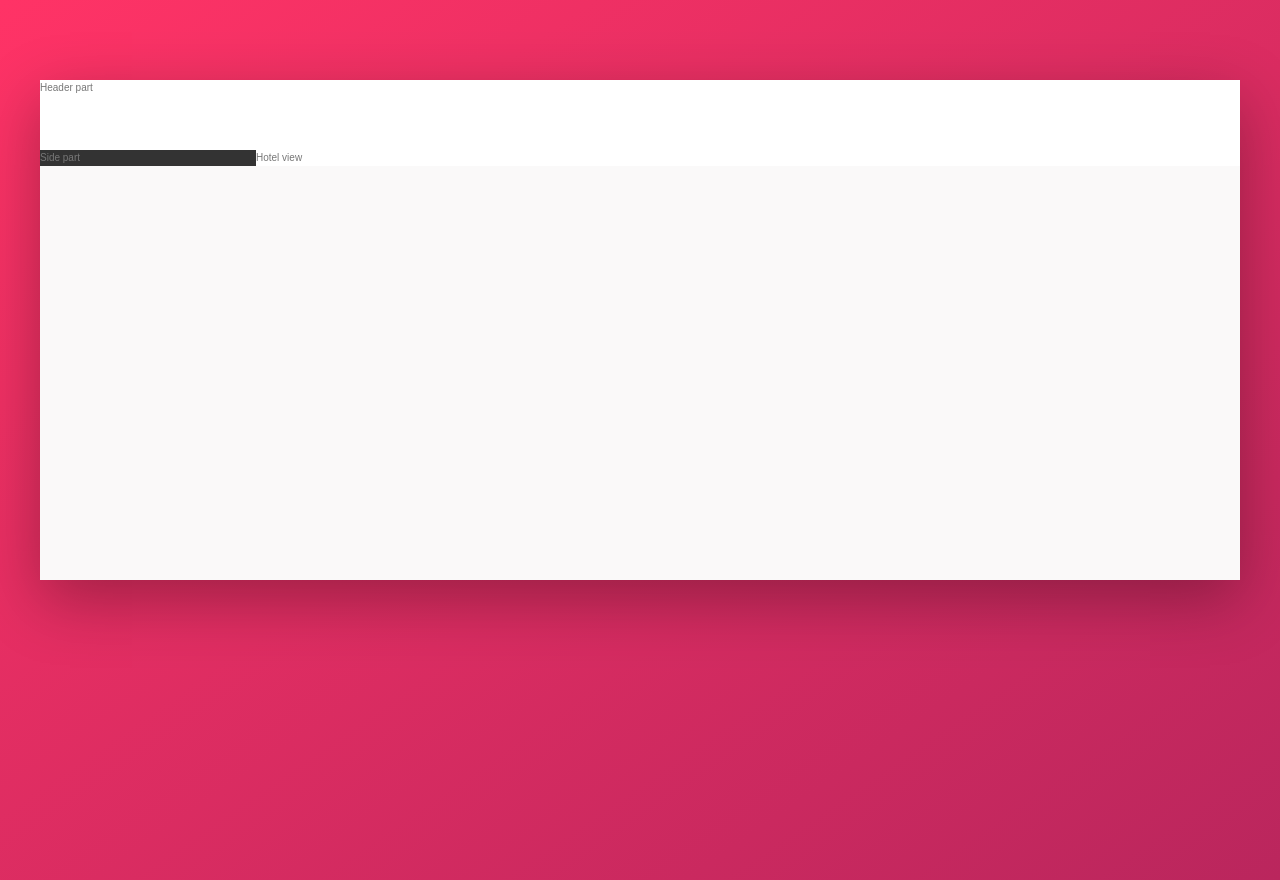
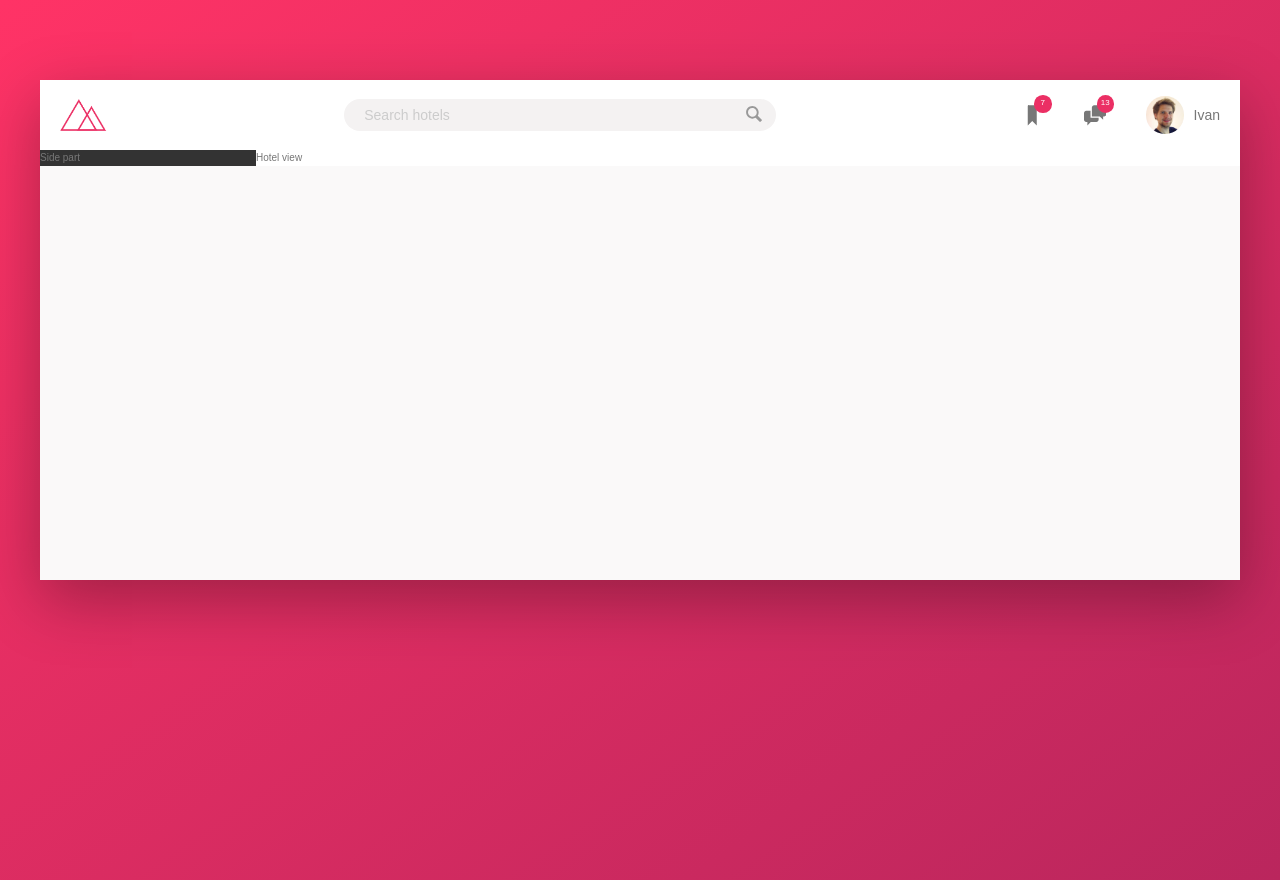
Before and after one commit to IvanRadovic/Trillo----CSS, a website: page index.html in a window 1280 px wide. Drawn offline with Linux system fonts and the light colour scheme.

Commit message:
Making header and styling child elements

```diff
--- a/index.html
+++ b/index.html
@@ -11,8 +11,38 @@
     <div class="container">
         <!-- --- Header --- -->
         <header class="header">
-            Header part
+            <img src="img/logo.png" alt="trillo logo" class="logo">
+
+            <form action="#" class="search">
+                <input type="text" class="search__input" placeholder="Search hotels">
+                <button class="search__button">
+                    <svg class="search__icon">
+                        <use xlink:href="img/sprite.svg#icon-magnifying-glass"></use>
+                    </svg>
+                </button>
+            </form>
+
+            <nav class="user-nav">
+                <div class="user-nav__icon-box">
+                    <svg class="user-nav__icon">
+                        <use xlink:href="img/sprite.svg#icon-bookmark"></use>
+                    </svg>
+                    <span class="user-nav__notification">7</span>
+                </div>
+                <div class="user-nav__icon-box">
+                    <svg class="user-nav__icon">
+                        <use xlink:href="img/sprite.svg#icon-chat"></use>
+                    </svg>
+                    <span class="user-nav__notification">13</span>
+                </div>
+                <div class="user-nav__user">
+                    <img src="img/user.jpg" alt="User photo" class="user-nav__user-photo">
+                    <span class="user-nav__user-name">Ivan</span>
+                </div>
+            </nav>
         </header>
+
+
         <!-- --- Content --- -->
         <div class="content">
             <!-- -- sidebar -- -->
--- /dev/null
+++ b/sass/components/_logo.scss
@@ -0,0 +1,4 @@
+.logo{
+    height: 3.25rem;
+    margin-left: 2rem;
+}
--- /dev/null
+++ b/sass/components/_search-box.scss
@@ -0,0 +1,56 @@
+.search {
+    flex: 0 0 40%;
+
+    display: flex;
+    justify-content: center;
+    align-items: center;
+
+    &__input{
+        font-family: inherit;
+        font-size: inherit;
+        color: inherit;
+        background-color: var(--color-light-2);
+        border: none;
+        padding: .8rem 2rem;
+        border-radius: 100px;
+        width: 90%;
+        transition: all .2s;
+        margin-right: -3.25rem;
+
+        &:focus{
+            outline: none;
+            width: 100%;
+            background-color: var(--color-light-3);
+        }
+
+        &::-webkit-input-placeholder{
+            font-weight: 100;
+            color: var(--color-light-4);
+        }
+    }
+
+    &__input:focus + &__button {
+        background-color: var(--color-light-3);
+    }
+
+    &__button{
+        border: none;
+        background-color: var(--color-light-2);
+
+        &:focus{
+            outline: none;
+        }
+
+        &:active{
+            transform: translateY(2px);
+        }
+
+    }
+
+    &__icon{
+        height: 2rem;
+        width: 2rem;
+        fill: var(--color-grey-3);
+
+    }
+}
--- /dev/null
+++ b/sass/components/_user-nav.scss
@@ -0,0 +1,52 @@
+.user-nav{
+    align-self: stretch;
+
+
+    display: flex;
+    align-items: center;
+
+    /* -- for all child elements -- */
+    & > * {
+        padding: 0 2rem;
+        cursor: pointer;
+        height: 100%;
+        display: flex;
+        align-items: center;
+    }
+
+    & > *:hover{
+        background-color: var(--color-light-2);
+    }
+
+    &__icon-box{
+        position: relative;
+    }
+
+    &__icon{
+        height: 2.25rem;
+        width: 2.25rem;
+        fill: var(--color-grey-2);
+    }
+
+    &__notification{
+        font-size: .8rem;
+        height: 1.75rem;
+        width: 1.75rem;
+        border-radius: 50%;
+        background-color: var(--color-primary);
+        color: #ffff;
+        position: absolute;
+        top: 1.5rem;
+        right: 1.2rem;
+        display: flex;
+        justify-content: center;
+        align-items: center;
+    }
+
+    &__user-photo{
+        height: 3.75rem;
+        border-radius: 50%;
+        margin-right: 1rem;
+    }
+
+}
--- a/sass/layout/_header.scss
+++ b/sass/layout/_header.scss
@@ -1,5 +1,9 @@
 .header{
+    font-size: 1.4rem;
     height: 7rem;
     background-color: #ffff;
     border-bottom: var(--color-light-2);
+    display: flex;
+    justify-content: space-between;
+    align-items: center;
 }
--- a/sass/main.scss
+++ b/sass/main.scss
@@ -2,6 +2,9 @@
 @import "base/base";
 
 /* -- components -- */
+@import "components/logo";
+@import "components/search-box";
+@import "components/user-nav";
 
 
 /* -- layout -- */
```
Also changed, not shown: img/SVG/aircraft-take-off.svg (added), img/SVG/bookmark.svg (added), img/SVG/chevron-right.svg (added), img/SVG/home.svg (added), img/SVG/key.svg (added), img/SVG/location-pin.svg (added), img/SVG/magnifying-glass.svg (added), img/SVG/map.svg (added), img/SVG/message.svg (added), img/SVG/star.svg (added), sass/main.css, 1 other file.
